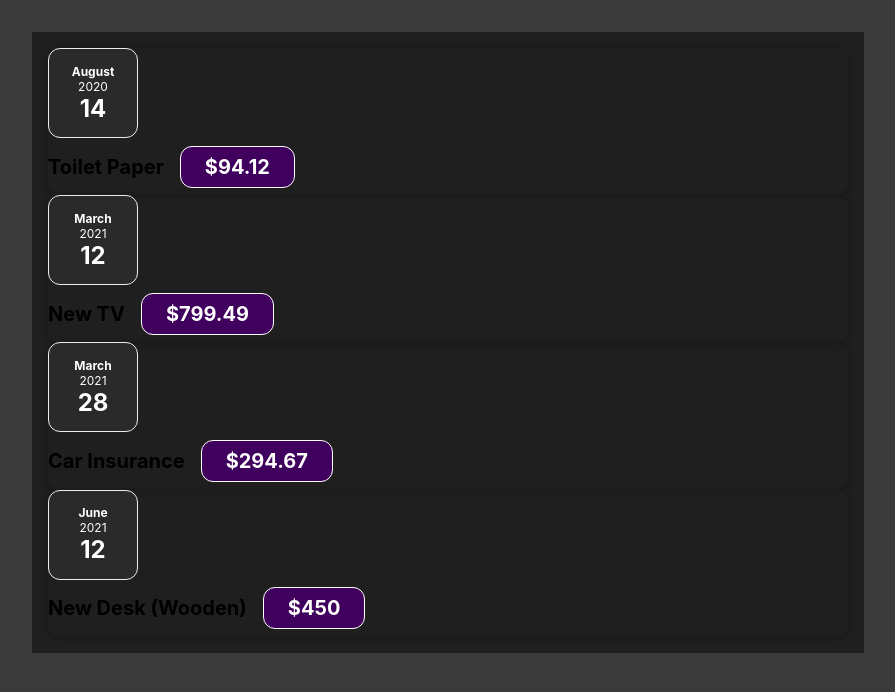
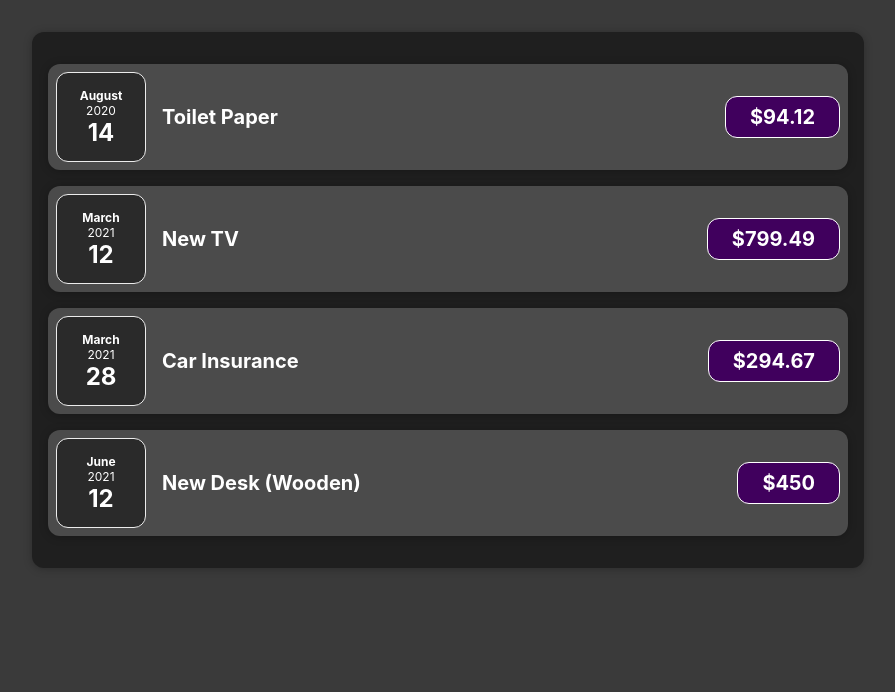
Before and after one commit to heshamnaser93/Expenses-App, a React (Create React App) app: page / in a window 1280 px wide. Shown: the top 692 px of the page, without its empty margins (192-1087 px from the left). Built offline with nearby package versions, Linux system fonts and the light colour scheme.

Commit message:
editing-card-component

```diff
--- a/src/components/ExpenseItem.js
+++ b/src/components/ExpenseItem.js
@@ -1,7 +1,6 @@
-import Card from "./card";
+import Card from "./Card";
 import ExpenseDate from "./ExpenseDate";
 import "./ExpenseItem.css";
-import "./Card.css";
 
 function ExpenseItem(props) {
   return (
--- a/src/components/Expenses.js
+++ b/src/components/Expenses.js
@@ -1,9 +1,10 @@
+import Card from "./Card";
 import ExpenseItem from "./ExpenseItem";
 import "./Expenses.css";
 
 function Expenses(props) {
   return (
-    <div className="expenses">
+    <Card className="expenses">
       <ExpenseItem
         title={props.items[0].title}
         amount={props.items[0].amount}
@@ -24,7 +25,7 @@
         amount={props.items[3].amount}
         date={props.items[3].date}
       />
-    </div>
+    </Card>
   );
 }
 
--- a/src/components/card.js
+++ b/src/components/card.js
@@ -1,5 +1,8 @@
+import "./Card.css";
+
 function Card(props) {
-  return <div className="card">{props.children}</div>;
+  const classes = "card " + props.className;
+  return <div className={classes}>{props.children}</div>;
 }
 
 export default Card;
```
